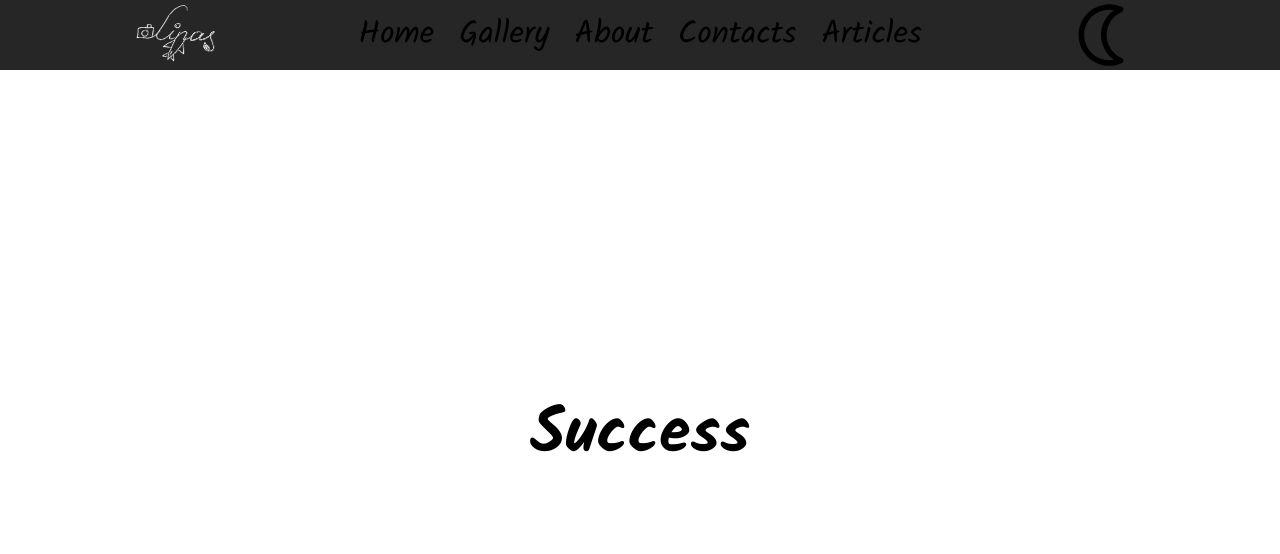
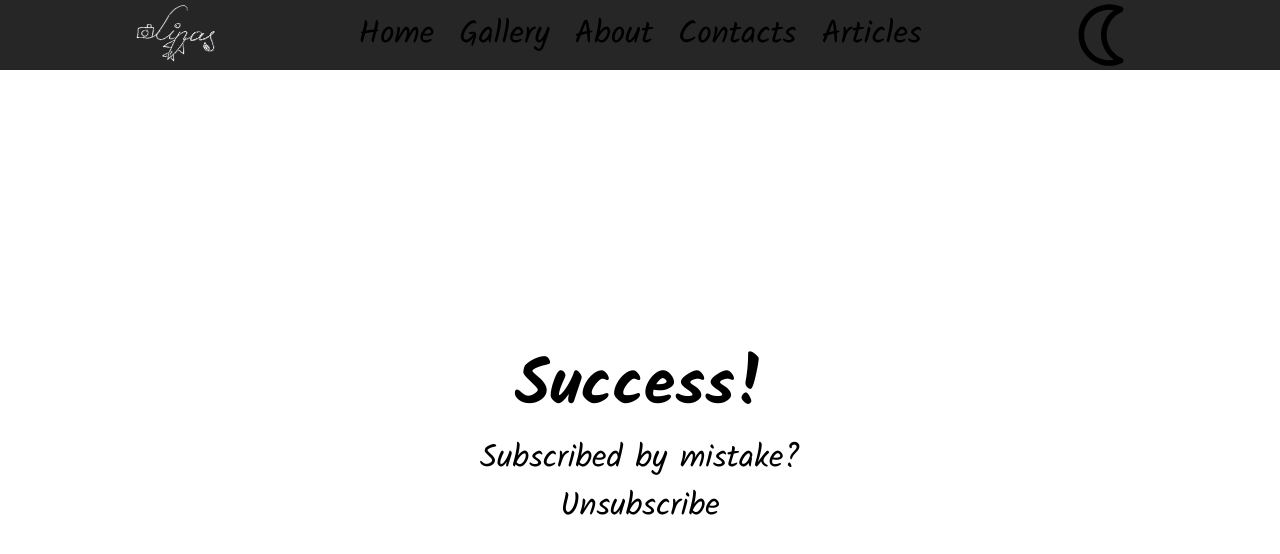
Before and after one commit to likeusb/Learning-NextJS, a Next.js app: page /newsletter in a window 1280 px wide. Both pictures are taken after a click on the button "Subscribe". Shown: the top 554 px of the page. Built offline with nearby package versions, Linux system fonts and the light colour scheme.

Commit message:
Finalized newsletter

```diff
--- a/app/newsletter/page.tsx
+++ b/app/newsletter/page.tsx
@@ -9,6 +9,10 @@ import { useState } from "react";
 
 export default function NewsletterPage() {
     const [formSubmitted, setFormSubmitted] = useState(false)
+    const [formData,setFormData] = useState({email:""})
+    function readInputValue() {
+        console.log(formData.email);
+    }
 
     return (
         <div className="flex flex-col min-h-screen">
@@ -26,26 +30,38 @@ export default function NewsletterPage() {
             <Image src={moon} alt="" className="h-[70px] w-auto dark:hidden"/>
         </div>
         </nav>
-        <main className="flex flex-1 justify-center items-center">
-            { formSubmitted ? <SuccessMessage/> : <NewsletterForm setFormSubmitted={setFormSubmitted}/> }
+        <main className="flex flex-col flex-1 justify-center items-center">
+            { formSubmitted ? <SuccessMessage setFormSubmitted={setFormSubmitted} setFormData={setFormData}/> : <NewsletterForm setFormSubmitted={setFormSubmitted} setFormData={setFormData}/> }
         </main>
     </div>
     );
 }
 
-export function SuccessMessage() {
+export function SuccessMessage({setFormSubmitted, setFormData}: {setFormSubmitted: (formSubmitted: boolean) => void, setFormData: (formData: {email: string}) => void}) {
+    function setInputValue() {
+        setFormData({email: ""});
+    }
+
     return (
-        <h1>Success</h1>
+        <div className="flex flex-col items-center">
+            <h1>Success!</h1>
+            <h2>Subscribed by mistake?</h2>
+            <button type="button" className="hover:text-green-500 duration-100 hover:cursor-pointer" onClick={e => { setInputValue(); setFormSubmitted(false) }}><h2>Unsubscribe</h2></button>
+        </div>
     );
 }
 
-export function NewsletterForm({setFormSubmitted}) {
+export function NewsletterForm({setFormSubmitted, setFormData}: {setFormSubmitted: (formSubmitted: boolean) => void, setFormData: (formData: {email: string}) => void}) {
+    function readInputValue() {
+        setFormData({email: (document.getElementById("email") as HTMLInputElement).value});
+    }
+
     return (
         <div className="inline-block items-center">
             <h2>Subscribe to the newsletter</h2>
             <Form action="" className="flex flex-col items-center gap-[10px] grow mt-[10px]">
-                <input type="text" placeholder="Enter your email here..." className="w-full outline flex text-center rounded-md"/>
-                <button type="button" className="hover:text-green-500 duration-100 hover:cursor-pointer" onClick={e => {setFormSubmitted(true)}}>Subscribe</button>
+                <input type="text" id="email" placeholder="Enter your email here..." className="w-full outline flex text-center rounded-md"/>
+                <button type="button" className="hover:text-green-500 duration-100 hover:cursor-pointer" onClick={e => { readInputValue(); setFormSubmitted(true) }}>Subscribe</button>
             </Form>
         </div>
     );
```
